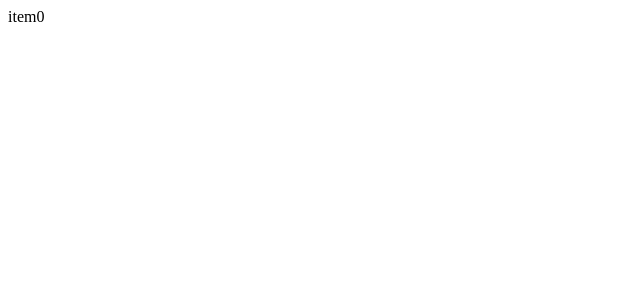
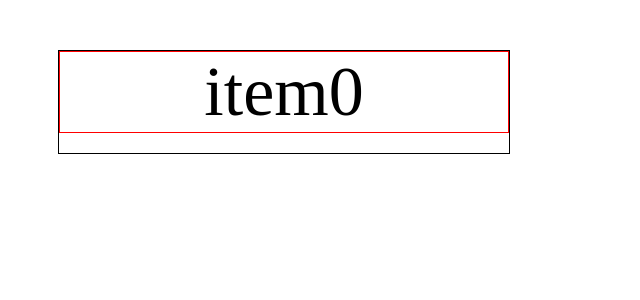
Before and after one commit to takayuki-s/trello-clone, a React (Create React App) app: page / in a window 1280 px wide. Shown: the top 300 px of the page, without its empty margins (0-640 px from the left). Built offline with nearby package versions, Linux system fonts and the light colour scheme.

Commit message:
要素のスタイル編集

```diff
--- /dev/null
+++ b/src/components/DragAndDropTest.css
@@ -0,0 +1,12 @@
+.dragDropArea {
+  text-align: center;
+  margin: 50px;
+  width: 450px;
+  border: 1px solid black;
+}
+
+.item {
+  margin-bottom: 20px;
+  font-size: 70px;
+  border: 1px solid red;
+}
--- a/src/components/DragAndDropTest.js
+++ b/src/components/DragAndDropTest.js
@@ -1,9 +1,10 @@
 import React from "react";
 import { DragDropContext, Droppable, Draggable } from "react-beautiful-dnd";
+import "./DragAndDropTest.css";
 
 function DragAndDropTest() {
   return (
-    <div>
+    <div className="dragDropArea">
       <DragDropContext>
         <Droppable droppableId="droppable">
           {(provided) => (
@@ -11,6 +12,7 @@ function DragAndDropTest() {
               <Draggable draggableId="item0" index={0}>
                 {(provided) => (
                   <div
+                    className="item"
                     {...provided.draggableProps}
                     {...provided.dragHandleProps}
                     ref={provided.innerRef}
```
